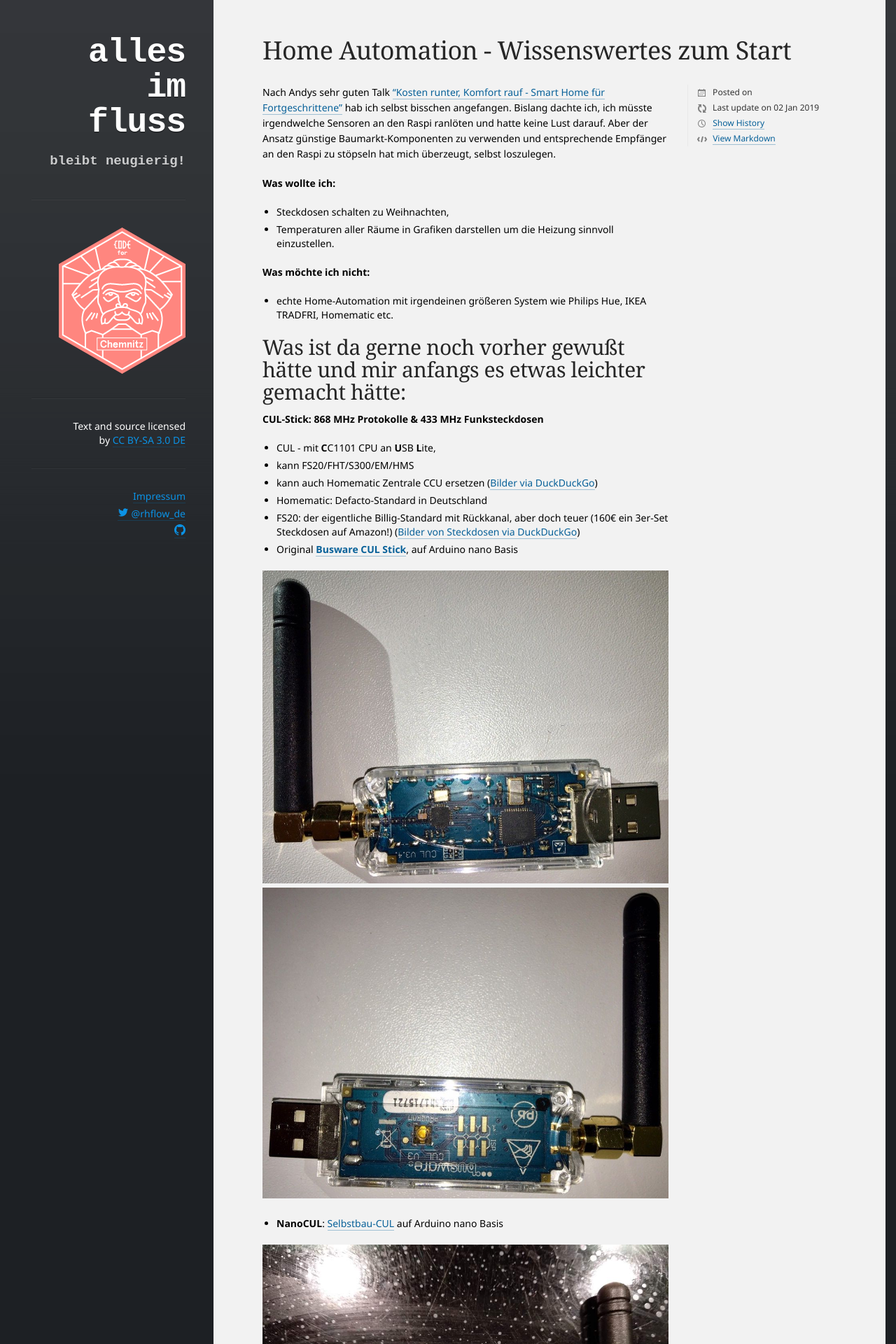
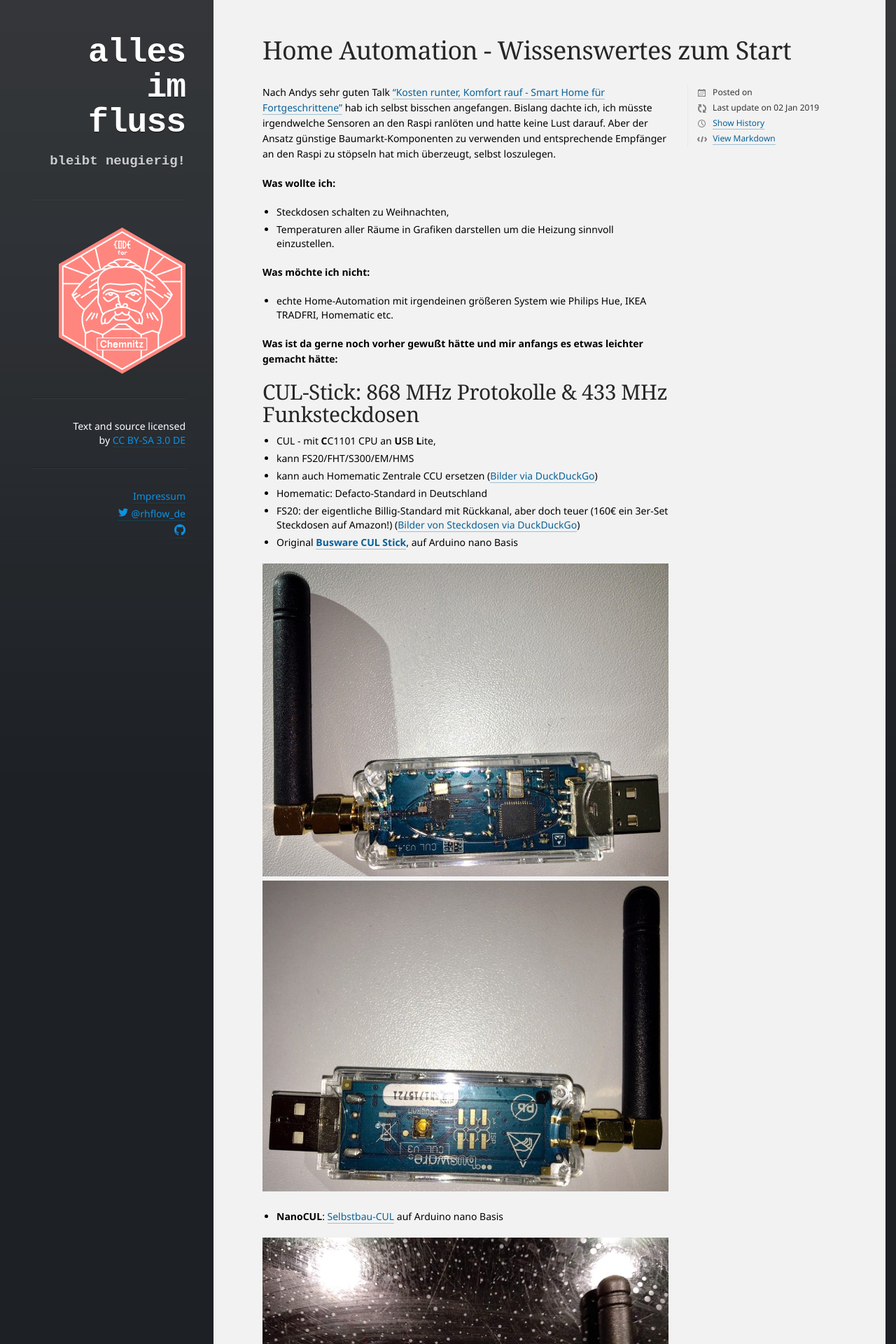
Before and after one commit to ronnyhartenstein/ronnyhartenstein.github.io, a Jekyll site: the page built from _posts/2019/2019-01-02-Home-Automation-Wissenswertes-zum-Start.md, in a window 1280 px wide. Shown: the top 1920 px of the page at 70% size. Built offline with Jekyll 4.4.1, drawn with Linux system fonts in a browser that asks for light colours.

Commit message:
Überschriften sortiert

```diff
--- a/_posts/2019/2019-01-02-Home-Automation-Wissenswertes-zum-Start.md
+++ b/_posts/2019/2019-01-02-Home-Automation-Wissenswertes-zum-Start.md
@@ -15,9 +15,9 @@ Nach Andys sehr guten Talk ["Kosten runter, Komfort rauf - Smart Home für Fortg
 **Was möchte ich nicht:**
 - echte Home-Automation mit irgendeinen größeren System wie Philips Hue, IKEA TRADFRI, Homematic etc.
 
-## Was ist da gerne noch vorher gewußt hätte und mir anfangs es etwas leichter gemacht hätte:
+**Was ist da gerne noch vorher gewußt hätte und mir anfangs es etwas leichter gemacht hätte:**
 
-**CUL-Stick: 868 MHz Protokolle & 433 MHz Funksteckdosen**
+## CUL-Stick: 868 MHz Protokolle & 433 MHz Funksteckdosen
 
 - CUL - mit **C**C1101 CPU an **U**SB **L**ite,
 - kann FS20/FHT/S300/EM/HMS
@@ -51,7 +51,7 @@ CUNO?
 *Woher bekommt man die Bastel-Sticks?*
 Im [FHEM Forum unter "Sammelbestellungen"](https://forum.fhem.de/index.php/board,98.0.html) nachgucken/-fragen.
 
-**JeeLink: Temperatur-Sensoren**
+## JeeLink: Temperatur-Sensoren
 
 - früher hat man den JeeLink USB-Stick verwendet, heute bekommt man die günstiger selbst gebaut
 - Original **JeeBase JeeLink** 433 MHz
@@ -87,7 +87,7 @@ Nicht vergessen, oben meine Anforderungen.. Kontext matters
 - lets try [Homegear](https://homegear.eu): CLI-Tool (woot?!), Homematic-Emulator in C++ mit PHP \o/ Scripting-Schnittstelle  -- das Teil kann als Homematic-CCU an Home Assistant und OpenHAB angebunden werden
 - zurück zu **FHEM**: der JeeLink für die LaCrosse ist mittlerweile auch angekommen
 
-**FHEM: eine Liebe auf den zweiten Blick**
+## FHEM: eine Liebe auf den zweiten Blick
 - FHEM ist zwar nicht hübsch, passt aber für meine Zwecke gut, die Entwicklung rund um die CUL-Sticks findet im FHEM Universum statt
 - genial auf den zweiten Blick ist die Kommandoeingabe gepaart mit Autocreate
 - flashen des Jeelink geht auch direkt aus der Oberfläche
```
